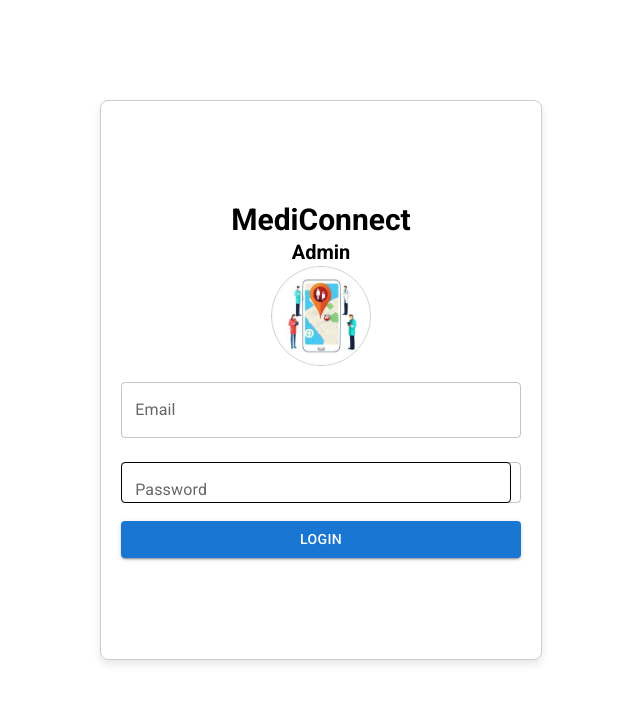
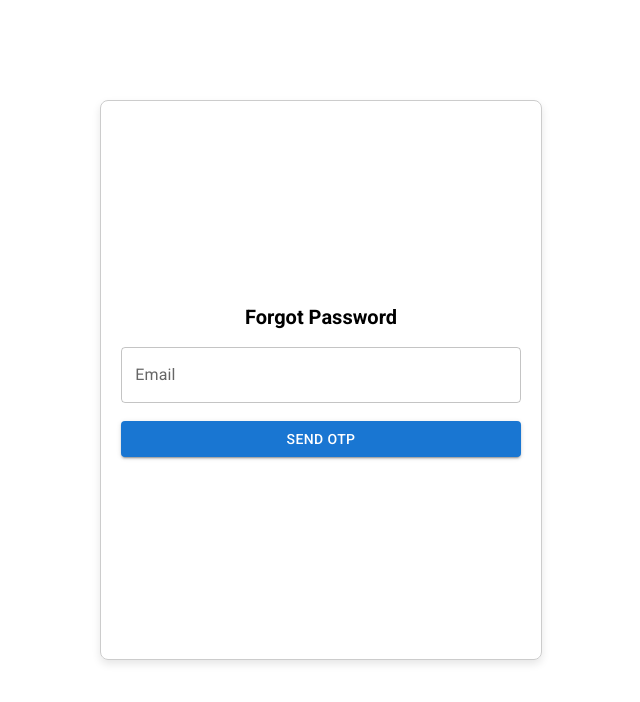
Before and after one commit to Medical-Care-Management-System/Mediconnect-Admin-Frontend, a React (Create React App) app: page /forgot in a window 1280 px wide. Before the commit this address led to /. Shown: the top 702 px of the page, without its empty margins (319-959 px from the left). Built offline with nearby package versions, Linux system fonts and the light colour scheme.

Commit message:
statrted doing forgot password

```diff
--- a/src/App.js
+++ b/src/App.js
@@ -2,6 +2,7 @@ import React from 'react';
 import { BrowserRouter as Router, Route, Routes, Navigate } from 'react-router-dom';
 import Mainview from './Mainview';
 import Login from './Login';
+import ForgotPass from './ForgotPass';
 
 function App() {
   return (
@@ -12,6 +13,7 @@ function App() {
 
         {/* Route for Mainview (after login) */}
         <Route path="/main" element={<Mainview />} />
+        <Route path="/forgot" element={<ForgotPass />} />
 
         {/* Redirect any unknown path to the login page */}
         <Route path="*" element={<Navigate to="/" />} />
--- /dev/null
+++ b/src/ForgotPass.jsx
@@ -0,0 +1,65 @@
+import React, { useState, useRef } from 'react';
+import { TextField, Button, Container, Box, } from '@mui/material';
+
+//import { useNavigate } from 'react-router-dom';
+
+
+const ForgotPass = () => {
+    const emailRef = useRef(null);
+    const [email, setEmail] = useState('');
+    const handleOTP=()=>{
+        console.log("OTP send");
+
+    };
+  return (
+    <Container
+      maxWidth="sm"
+      sx={{
+        display: 'flex',
+        justifyContent: 'center',
+        alignItems: 'center',
+        paddingTop: '100px',
+      }}
+    >
+      <Box
+        display="flex"
+        flexDirection="column"
+        alignItems="center"
+        justifyContent="center"
+        width="80%"
+        height="70vh"
+        sx={{
+          border: '1px solid #ccc',
+          padding: '20px',
+          borderRadius: '8px',
+          boxShadow: '0 4px 8px rgba(0, 0, 0, 0.1)',
+        }}
+      >
+         <h2 className='text-xl font-sansmat font-semibold'>Forgot Password</h2>
+
+        <TextField
+          inputRef={emailRef}
+          type='email'
+          label="Email"
+          variant="outlined"
+          fullWidth
+          margin="normal"
+          value={email}
+          onChange={(e) => setEmail(e.target.value)}
+        />
+
+        <Button
+          variant="contained"
+          color="primary"
+          onClick={handleOTP}
+          fullWidth
+          style={{ marginTop: '10px' }}
+        >
+          Send OTP
+        </Button>
+      </Box>
+    </Container>
+  )
+}
+
+export default ForgotPass
--- a/src/Login.jsx
+++ b/src/Login.jsx
@@ -2,19 +2,19 @@ import React, { useState, useRef } from 'react';
 import { TextField, Button, Container, Box, Typography } from '@mui/material';
 import Avatar from '@mui/material/Avatar';
 import Stack from '@mui/material/Stack';
-import { useNavigate } from 'react-router-dom'; // Import useNavigate
+import { useNavigate } from 'react-router-dom';
 
 const Login = () => {
   const [email, setEmail] = useState('');
   const [password, setPassword] = useState('');
-  const [error, setError] = useState(''); // State for error message
+  const [error, setError] = useState('');
 
   const emailRef = useRef(null);
   const passwordRef = useRef(null);
-  const navigate = useNavigate(); // Initialize useNavigate
+  const navigate = useNavigate();
 
   const handleLogin = () => {
-    setError(''); // Reset error message
+    setError('');
 
     if (!email) {
       emailRef.current.focus();
@@ -27,13 +27,18 @@ const Login = () => {
 
     console.log('Email:', email, 'Password:', password);
 
-    // Check for valid email and password
     if (email === "example@gmail.com" && password === "12345678") {
       navigate('/main');
     } else {
-      // Set error message if email or password is incorrect
+
       setError('Email or Password is incorrect');
     }
+  };
+
+  const handleForgot=()=>{
+    console.log("Forgot button clicked");
+    navigate('/forgot');
+
   };
 
   return (
@@ -99,6 +104,7 @@ const Login = () => {
         >
           Login
         </Button>
+        <Button variant="text" onClick={handleForgot}>Forgot password</Button>
         {error && (
           <Typography
             variant="body2"
```
